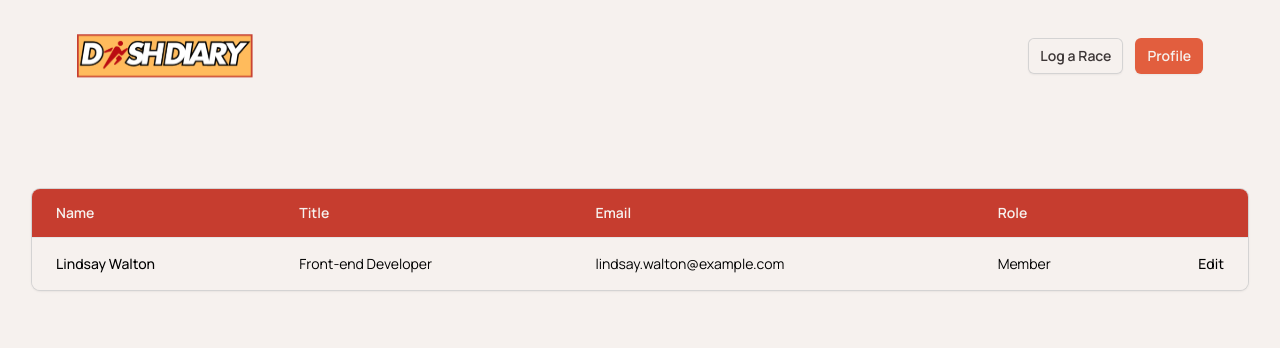
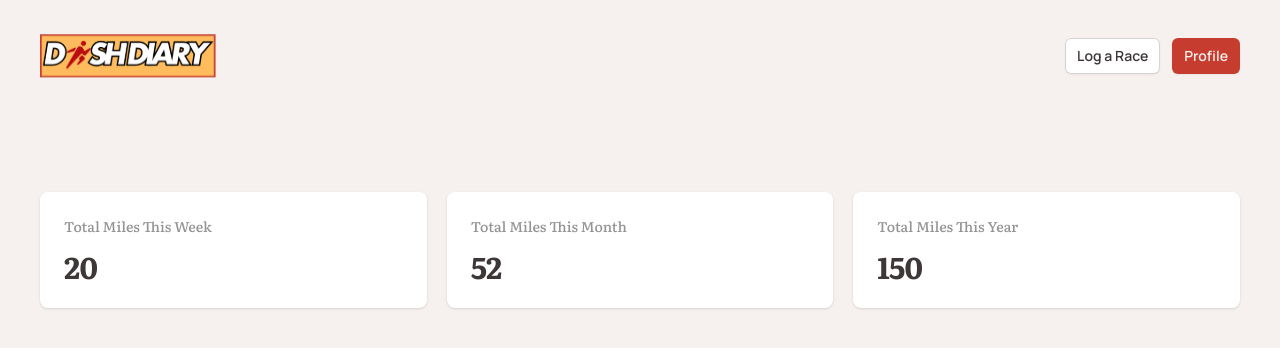
Before and after one commit to bfreitas1098/dashdiary, a React (Create React App) app: page / in a window 1280 px wide. Shown: the top 348 px of the page. Built offline with nearby package versions, Linux system fonts and the light colour scheme.

Commit message:
Created a Stats component for the layout of the miles/km stats

```diff
--- a/src/App.css
+++ b/src/App.css
@@ -3,7 +3,6 @@
 
 :root {
   --heading-ff: "Literata", serif;
-  --body-ff: "Manrope", sans-serif;
 }
 
 * {
@@ -15,9 +14,17 @@
 
 body {
   background-color: #f6f1ee;
-  font-family: var(--body-ff);
+  font-family: "Manrope", sans-serif;
 }
 
 button {
   transition: all 200ms ease-in-out;
 }
+
+/* Stats */
+dt,
+dd {
+  font-family: var(--heading-ff);
+}
+
+/* Form */
--- a/src/App.js
+++ b/src/App.js
@@ -1,12 +1,14 @@
 import "./App.css";
 import Form from "./Form";
 import Header from "./Header";
+import Stats from "./Stats";
 
 function App() {
   return (
     <div className="App">
       <Header />
       <Form />
+      <Stats />
     </div>
   );
 }
--- a/src/Form.js
+++ b/src/Form.js
@@ -1,86 +1,3 @@
-const people = [
-  {
-    name: "Lindsay Walton",
-    title: "Front-end Developer",
-    email: "lindsay.walton@example.com",
-    role: "Member",
-  },
-  // More people...
-];
-
 export default function Form() {
-  return (
-    <div className="px-4 sm:px-6 lg:px-8">
-      <div className="mt-8 flow-root">
-        <div className="-mx-4 -my-2 overflow-x-auto sm:-mx-6 lg:-mx-8">
-          <div className="inline-block min-w-full py-2 align-middle sm:px-6 lg:px-8">
-            <div className="overflow-hidden shadow ring-1 ring-black ring-gray sm:rounded-lg">
-              <table className="min-w-full divide-y divide-lightGray">
-                <thead className="bg-primary">
-                  <tr>
-                    <th
-                      scope="col"
-                      className="py-3.5 pl-4 pr-3 text-left text-sm font-semibold text-white sm:pl-6"
-                    >
-                      Name
-                    </th>
-                    <th
-                      scope="col"
-                      className="px-3 py-3.5 text-left text-sm font-semibold text-white"
-                    >
-                      Title
-                    </th>
-                    <th
-                      scope="col"
-                      className="px-3 py-3.5 text-left text-sm font-semibold text-white"
-                    >
-                      Email
-                    </th>
-                    <th
-                      scope="col"
-                      className="px-3 py-3.5 text-left text-sm font-semibold text-white"
-                    >
-                      Role
-                    </th>
-                    <th
-                      scope="col"
-                      className="relative py-3.5 pl-3 pr-4 sm:pr-6"
-                    >
-                      <span className="sr-only">Edit</span>
-                    </th>
-                  </tr>
-                </thead>
-                <tbody className="divide-y divide-gray-200 bg-white">
-                  {people.map((person) => (
-                    <tr key={person.email}>
-                      <td className="whitespace-nowrap py-4 pl-4 pr-3 text-sm font-medium text-gray-900 sm:pl-6">
-                        {person.name}
-                      </td>
-                      <td className="whitespace-nowrap px-3 py-4 text-sm text-gray-500">
-                        {person.title}
-                      </td>
-                      <td className="whitespace-nowrap px-3 py-4 text-sm text-gray-500">
-                        {person.email}
-                      </td>
-                      <td className="whitespace-nowrap px-3 py-4 text-sm text-gray-500">
-                        {person.role}
-                      </td>
-                      <td className="relative whitespace-nowrap py-4 pl-3 pr-4 text-right text-sm font-medium sm:pr-6">
-                        <a
-                          href="/"
-                          className="text-indigo-600 hover:text-indigo-900"
-                        >
-                          Edit<span className="sr-only">, {person.name}</span>
-                        </a>
-                      </td>
-                    </tr>
-                  ))}
-                </tbody>
-              </table>
-            </div>
-          </div>
-        </div>
-      </div>
-    </div>
-  );
+  return <></>;
 }
--- a/src/Header.css
+++ b/src/Header.css
@@ -1,8 +1,3 @@
-header {
-  padding: 0 4.8rem;
-  margin-bottom: 4.8rem;
-}
-
 .logo {
   width: 11rem;
   height: 7rem;
--- a/src/Header.js
+++ b/src/Header.js
@@ -3,20 +3,20 @@ import "./Header.css";
 
 const Header = () => {
   return (
-    <header className="md:flex md:items-center md:justify-between">
+    <header className="md:flex md:items-center md:justify-between px-10 mb-20">
       <div className="min-w-0 flex-1">
         <img src={logo} alt="DashDiary logo" className="logo" />
       </div>
       <div className="mt-4 flex md:ml-4 md:mt-0">
         <button
           type="button"
-          className="inline-flex items-center rounded-md bg-white px-3 py-2 text-sm font-semibold text-body shadow-sm ring-1 ring-inset ring-gray hover:bg-hovWhite"
+          className="inline-flex items-center rounded-md bg-white2 px-3 py-2 text-sm font-semibold text-body shadow-sm ring-1 ring-inset ring-gray hover:bg-hovWhite"
         >
           Log a Race
         </button>
         <button
           type="button"
-          className="ml-3 inline-flex items-center rounded-md bg-darkOrange px-3 py-2 text-sm font-semibold text-white shadow-sm hover:bg-lightOrange focus-visible:outline focus-visible:outline-2 focus-visible:outline-offset-2 focus-visible:outline-indigo-600"
+          className="ml-3 inline-flex items-center rounded-md bg-primary px-3 py-2 text-sm font-semibold text-white shadow-sm hover:bg-darkOrange focus-visible:outline focus-visible:outline-2 focus-visible:outline-offset-2 focus-visible:primary"
         >
           Profile
         </button>
--- /dev/null
+++ b/src/Stats.js
@@ -0,0 +1,27 @@
+const stats = [
+  { name: "Total Miles This Week", stat: "20" },
+  { name: "Total Miles This Month", stat: "52" },
+  { name: "Total Miles This Year", stat: "150" },
+];
+
+export default function Stats() {
+  return (
+    <>
+      <dl className="mt-5 grid grid-cols-1 gap-5 sm:grid-cols-3 px-10">
+        {stats.map((item) => (
+          <div
+            key={item.name}
+            className="overflow-hidden rounded-lg bg-white2 px-4 py-5 shadow sm:p-6"
+          >
+            <dt className="truncate text-sm font-medium text-placeholder mb-3">
+              {item.name}
+            </dt>
+            <dd className="mt-1 text-3xl font-bold tracking-tight text-body">
+              {item.stat}
+            </dd>
+          </div>
+        ))}
+      </dl>
+    </>
+  );
+}
--- a/tailwind.config.js
+++ b/tailwind.config.js
@@ -6,6 +6,7 @@ module.exports = {
       transparent: "transparent",
       current: "currentColor",
       white: "#F6F1EE",
+      white2: "#ffffff",
       // body: "#272121",
       body: "#3d3737",
       gray: "#d4d3d3",
@@ -17,6 +18,9 @@ module.exports = {
       hovPrimary: "#9e3126",
       lightGray: "#e5e5e5",
       darkPrimary: "#9e3126",
+      darkGray: "#6a6a6a",
+      lightOrange2: "#ffd7b9",
+      placeholder: "#949494",
     },
     extend: {},
   },
```
Also changed, not shown: src/Stats.css (added).
